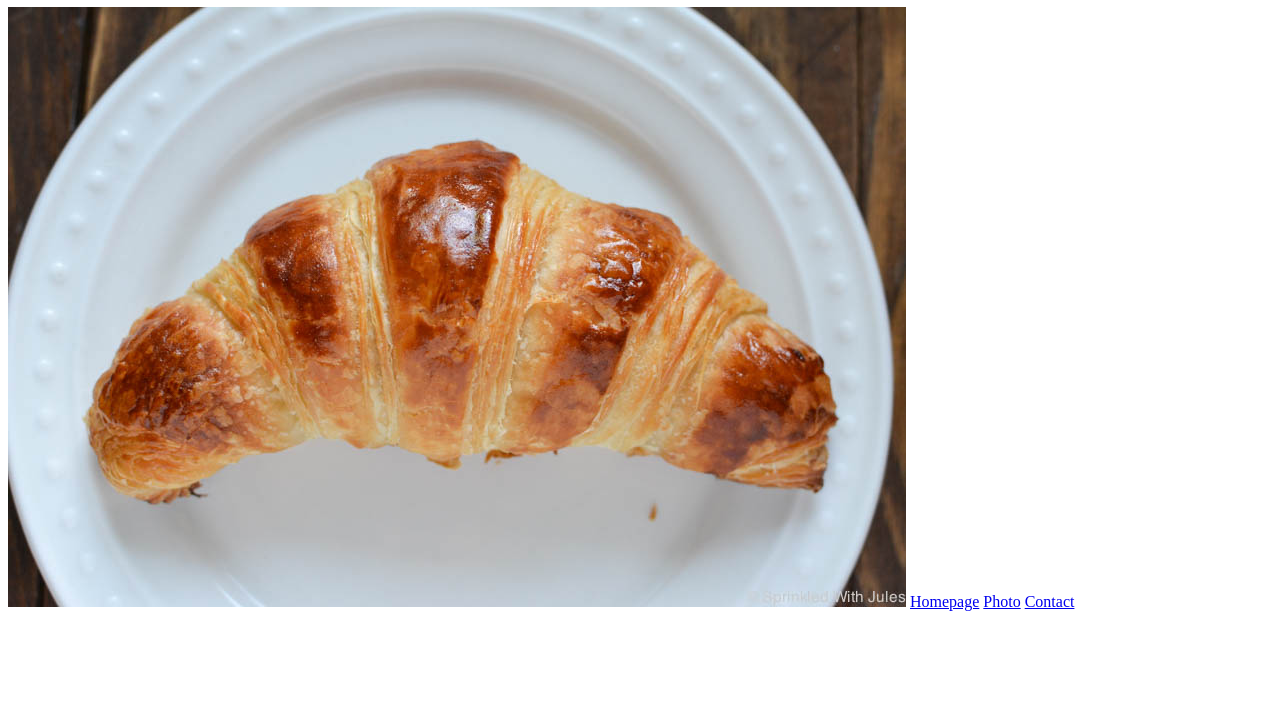
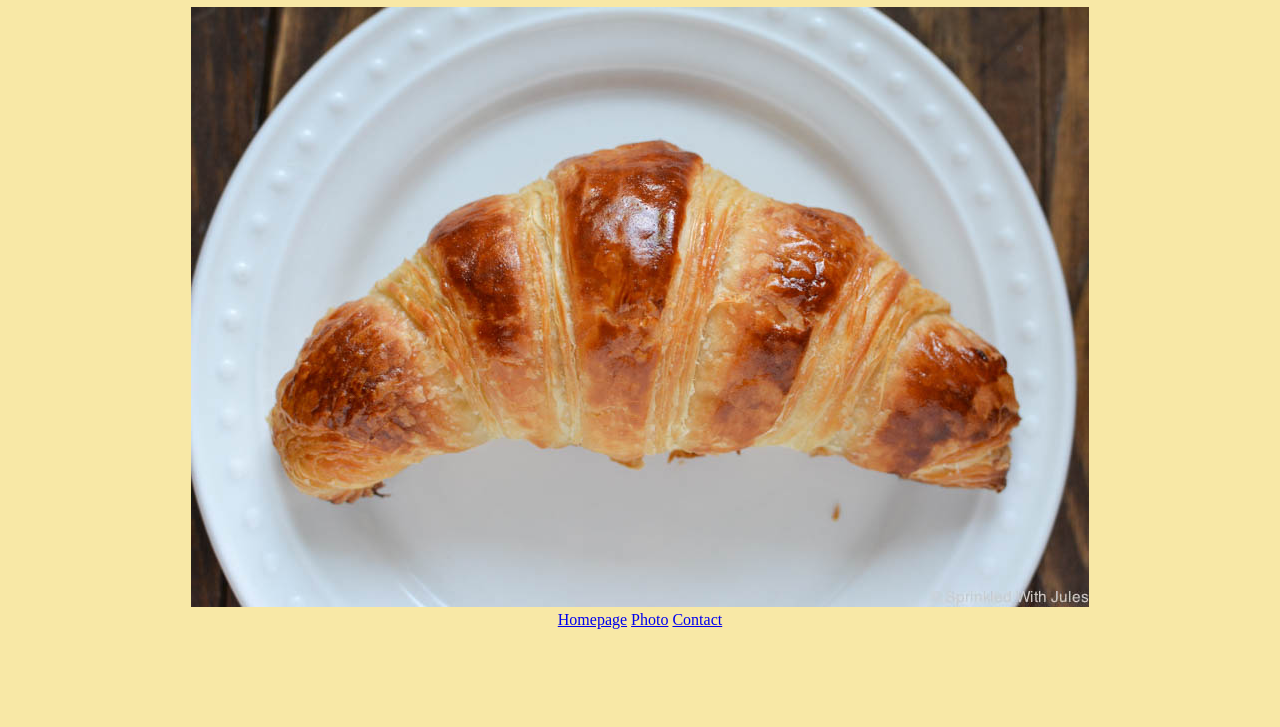
Before and after one commit to wiebkerichter/Croissant, a plain HTML site: page photo.html in a window 1280 px wide. Shown: the part 73-800 px from the top of the page. Drawn offline with Linux system fonts and the light colour scheme.

Commit message:
add some CSS

```diff
--- a/css/styles.css
+++ b/css/styles.css
@@ -0,0 +1,4 @@
+body {
+  background-color: #f8e8a6;
+  text-align: center;
+}
--- a/photo.html
+++ b/photo.html
@@ -4,11 +4,13 @@
     <meta charset="UTF-8" />
     <meta http-equiv="X-UA-Compatible" content="IE=edge" />
     <meta name="viewport" content="width=device-width, initial-scale=1.0" />
+    <link rel="stylesheet" href="/css/styles.css" />
     <title>Document</title>
   </head>
   <body>
     <h1>A picture of a croissant</h1>
     <img src="/images/croissant.jpg" alt="" />
+    <br />
     <a href="/">Homepage</a>
     <a href="/photo.html">Photo</a>
     <a href="/contact.html">Contact</a>
```
Also changed, not shown: contact.html (+1 -0 lines), index.html (+2 -0 lines).
